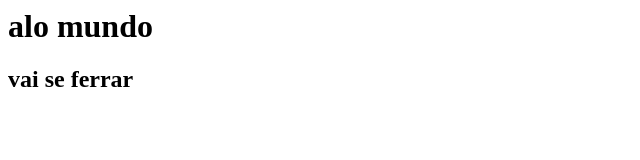
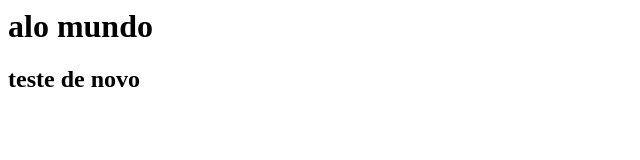
Before and after one commit to BrunooHenrique/001, a plain HTML site: page index.html in a window 1280 px wide. Shown: the full height of the page, 0-640 px from the left. Drawn offline with Linux system fonts and the light colour scheme.

Commit message:
atualização

```diff
--- a/index.html
+++ b/index.html
@@ -5,7 +5,7 @@
 </head>
 
 <body>
-    <h2>vai se ferrar</h2>
+    <h2>teste de novo</h2>
 </body>
 
 </html>
```
